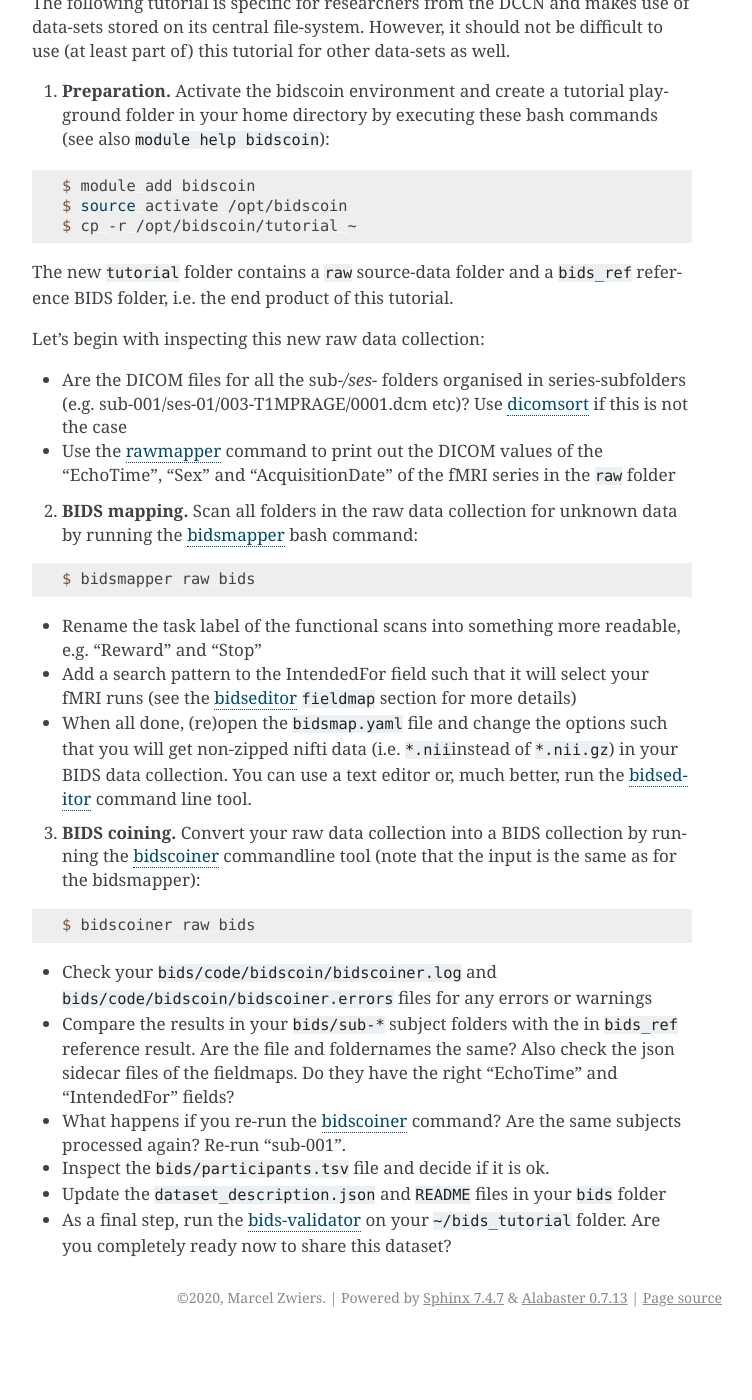
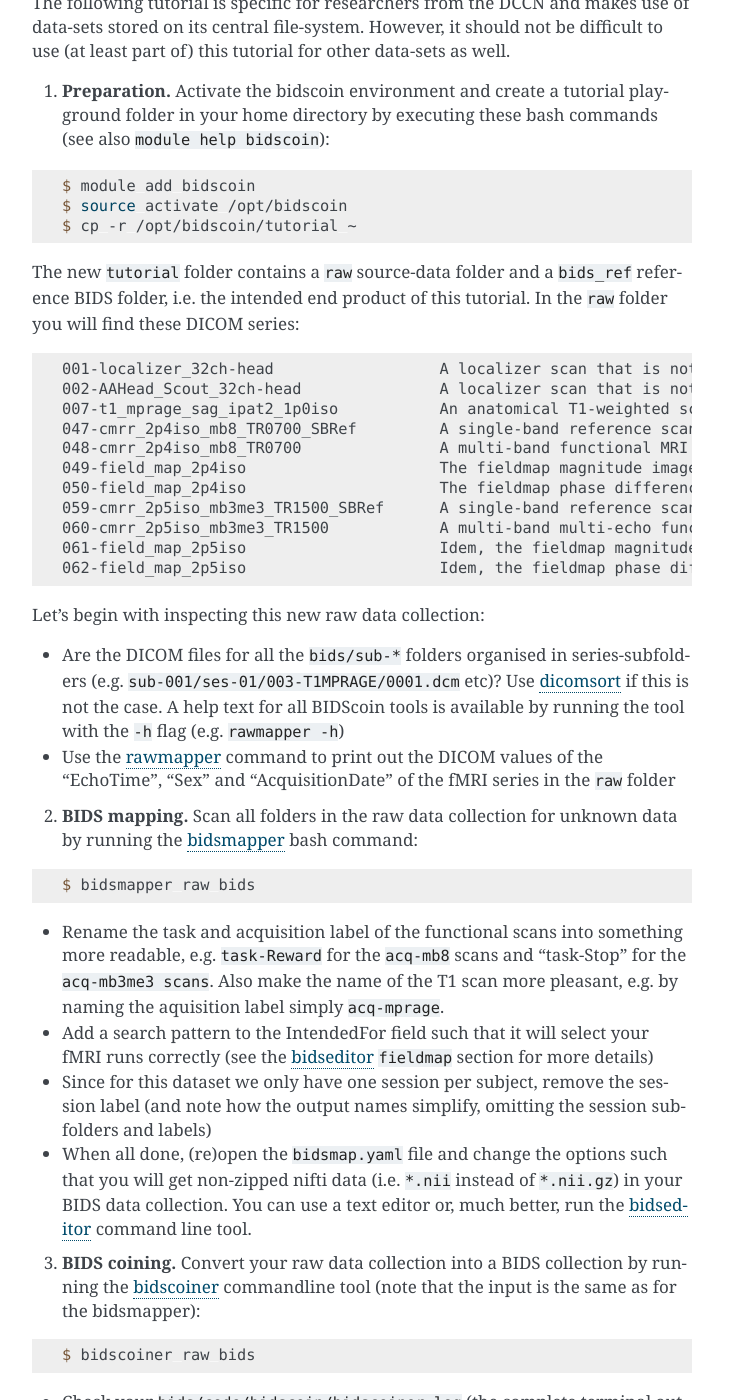
Before and after one commit to Donders-Institute/bidscoin, a Sphinx documentation site: the page built from docs/tutorial.rst, in a window 1280 px wide and 1400 px high, scrolled down 392 px. Shown: the whole window, without its empty margins (388-1140 px from the left). Built offline with Sphinx 7.4.7, drawn with Linux system fonts in a browser that asks for light colours; before the commit the page ends 1729 px from its top, so only the background shows below that; some of the changed text lies outside the part shown.

Commit message:
Added tutorial data and updated the tutorial text

```diff
--- a/docs/tutorial.rst
+++ b/docs/tutorial.rst
@@ -19,11 +19,25 @@ The following tutorial is specific for researchers from the DCCN and makes use o
    $ source activate /opt/bidscoin
    $ cp -r /opt/bidscoin/tutorial ~
 
-The new ``tutorial`` folder contains a ``raw`` source-data folder and a ``bids_ref`` reference BIDS folder, i.e. the end product of this tutorial.
+The new ``tutorial`` folder contains a ``raw`` source-data folder and a ``bids_ref`` reference BIDS folder, i.e. the intended end product of this tutorial. In the ``raw`` folder you will find these DICOM series:
+
+::
+
+   001-localizer_32ch-head                  A localizer scan that is not scientifically relevant and can be left out of the BIDS dataset
+   002-AAHead_Scout_32ch-head               A localizer scan that is not scientifically relevant and can be left out of the BIDS dataset
+   007-t1_mprage_sag_ipat2_1p0iso           An anatomical T1-weighted scan
+   047-cmrr_2p4iso_mb8_TR0700_SBRef         A single-band reference scan of the subsequent multi-band functional MRI scan
+   048-cmrr_2p4iso_mb8_TR0700               A multi-band functional MRI scan
+   049-field_map_2p4iso                     The fieldmap magnitude images of the first and second echo. Set as "magnitude1", bidscoiner will recognize the format. This fieldmap is intended for the previous functional MRI scan
+   050-field_map_2p4iso                     The fieldmap phase difference image of the first and second echo
+   059-cmrr_2p5iso_mb3me3_TR1500_SBRef      A single-band reference scan of the subsequent multi-echo functional MRI scan
+   060-cmrr_2p5iso_mb3me3_TR1500            A multi-band multi-echo functional MRI scan
+   061-field_map_2p5iso                     Idem, the fieldmap magnitude images of the first and second echo, intended for the previous functional MRI scan
+   062-field_map_2p5iso                     Idem, the fieldmap phase difference image of the first and second echo
 
 Let's begin with inspecting this new raw data collection:
 
-- Are the DICOM files for all the sub-\ */ses-* folders organised in series-subfolders (e.g. sub-001/ses-01/003-T1MPRAGE/0001.dcm etc)? Use `dicomsort <preparation.html#dicomsort>`__ if this is not the case
+- Are the DICOM files for all the ``bids/sub-*`` folders organised in series-subfolders (e.g. ``sub-001/ses-01/003-T1MPRAGE/0001.dcm`` etc)? Use `dicomsort <preparation.html#dicomsort>`__ if this is not the case. A help text for all BIDScoin tools is available by running the tool with the ``-h`` flag (e.g. ``rawmapper -h``)
 - Use the `rawmapper <preparation.html#rawmapper>`__ command to print out the DICOM values of the "EchoTime", "Sex" and "AcquisitionDate" of the fMRI series in the ``raw`` folder
 
 2. **BIDS mapping.** Scan all folders in the raw data collection for unknown data by running the `bidsmapper <workflow.html#step-1a-running-the-bidsmapper>`__ bash command:
@@ -32,9 +46,10 @@ Let's begin with inspecting this new raw data collection:
 
    $ bidsmapper raw bids
 
--  Rename the task label of the functional scans into something more readable, e.g. "Reward" and "Stop"
--  Add a search pattern to the IntendedFor field such that it will select your fMRI runs (see the `bidseditor <workflow.html#step-1b-running-the-bidseditor>`__ ``fieldmap`` section for more details)
--  When all done, (re)open the ``bidsmap.yaml`` file and change the options such that you will get non-zipped nifti data (i.e. ``*.nii``\ instead of ``*.nii.gz``) in your BIDS data collection. You can use a text editor or, much better, run the `bidseditor <workflow.html#step-1b-running-the-bidseditor>`__ command line tool.
+-  Rename the task and acquisition label of the functional scans into something more readable, e.g. ``task-Reward`` for the ``acq-mb8`` scans and "task-Stop" for the ``acq-mb3me3 scans``. Also make the name of the T1 scan more pleasant, e.g. by naming the aquisition label simply ``acq-mprage``.
+-  Add a search pattern to the IntendedFor field such that it will select your fMRI runs correctly (see the `bidseditor <workflow.html#step-1b-running-the-bidseditor>`__ ``fieldmap`` section for more details)
+-  Since for this dataset we only have one session per subject, remove the session label (and note how the output names simplify, omitting the session subfolders and labels)
+-  When all done, (re)open the ``bidsmap.yaml`` file and change the options such that you will get non-zipped nifti data (i.e. ``*.nii`` instead of ``*.nii.gz``) in your BIDS data collection. You can use a text editor or, much better, run the `bidseditor <workflow.html#step-1b-running-the-bidseditor>`__ command line tool.
 
 3. **BIDS coining.** Convert your raw data collection into a BIDS collection by running the `bidscoiner <workflow.html#step-2-running-the-bidscoiner>`__ commandline tool (note that the input is the same as for the bidsmapper):
 
@@ -42,9 +57,14 @@ Let's begin with inspecting this new raw data collection:
 
    $ bidscoiner raw bids
 
--  Check your ``bids/code/bidscoin/bidscoiner.log`` and ``bids/code/bidscoin/bidscoiner.errors`` files for any errors or warnings
--  Compare the results in your ``bids/sub-*`` subject folders with the in ``bids_ref`` reference result. Are the file and foldernames the same? Also check the json sidecar files of the fieldmaps. Do they have the right "EchoTime" and "IntendedFor" fields?
+-  Check your ``bids/code/bidscoin/bidscoiner.log`` (the complete terminal output) and ``bids/code/bidscoin/bidscoiner.errors`` (the summary that is also printed at the end) files for any errors or warnings. You shouldn't have any :-)
+-  Compare the results in your ``bids/sub-*`` subject folders with the in ``bids_ref`` reference result. Are the file and foldernames the same (don't worry about the multi-echo images, they are combined as described below)? Also check the json sidecar files of the fieldmaps. Do they have the right "EchoTime" and "IntendedFor" fields?
 -  What happens if you re-run the `bidscoiner <workflow.html#step-2-running-the-bidscoiner>`__ command? Are the same subjects processed again? Re-run "sub-001".
+
+4. **Finishing up.** Now that you have converted the data to BIDS, you still need to do some manual work to make it fully ready for data analysis and sharing
+
+-  Combine the echos using the `echocombine <finalizing.html#multi-echo-combination>`__ tool, such that the individual echo images are replaced by the ech-combined image
+-  Deface the anatomical scans using the `echocombine <finalizing.html#multi-echo-combination>`__ tool. This will fail because we have phantom data now, therefore store the 'defaced' output in the ``extra_data`` folder
 -  Inspect the ``bids/participants.tsv`` file and decide if it is ok.
 -  Update the ``dataset_description.json`` and ``README`` files in your ``bids`` folder
 -  As a final step, run the `bids-validator <https://bids-standard.github.io/bids-validator/>`__ on your ``~/bids_tutorial`` folder. Are you completely ready now to share this dataset?
```
